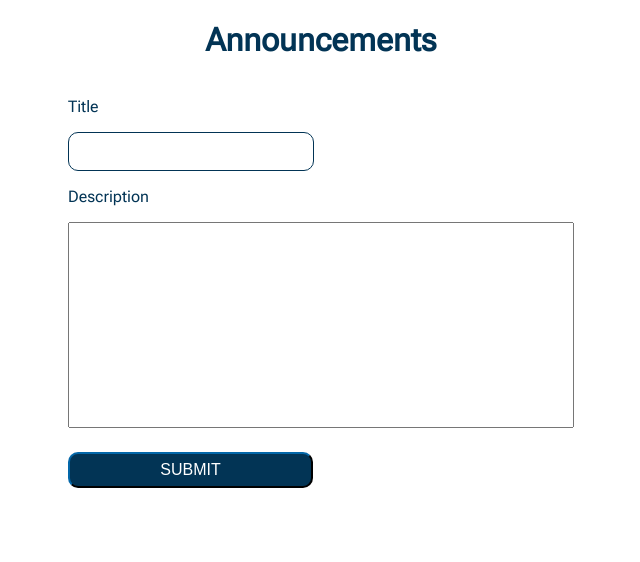
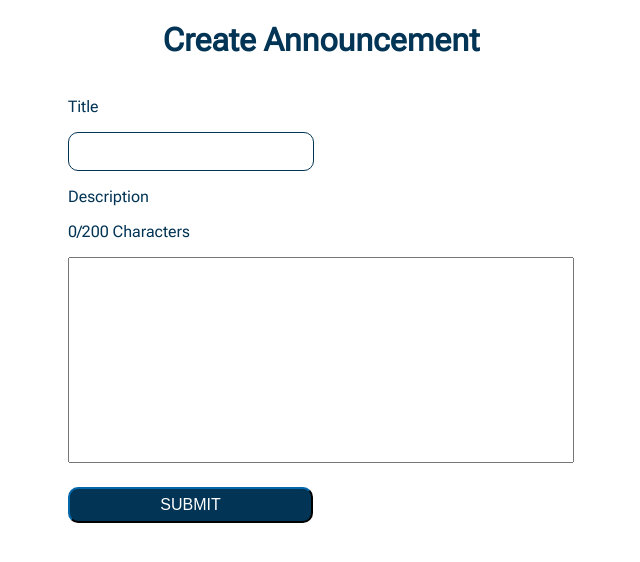
Before and after one commit to chrismok17/ISSP-BCIT-BSN, a React (Create React App) app in the folder client/: page / in a window 1280 px wide. Shown: the top 562 px of the page, without its empty margins (319-959 px from the left). Built offline with nearby package versions, Linux system fonts and the light colour scheme.

Commit message:
added character count; max 200 description text area

```diff
--- a/client/src/components/Announcements/Announcement.js
+++ b/client/src/components/Announcements/Announcement.js
@@ -1,13 +1,17 @@
 import { useState } from "react";
-import { useNavigate } from "react-router-dom";
+// import { useNavigate } from "react-router-dom";
 import "./Announcements.css";
 
 const Announcement = () => {
   const [title, setTitle] = useState("");
   const [description, setDescription] = useState("");
   let date = new Date();
+  const [count, setCount] = useState(0);
   date.setHours(date.getHours() - 8);
-  let datetime= date.toISOString().slice(0, 19).replace('T', ' ');
+  let datetime = date.toISOString().slice(0, 19).replace("T", " ");
+  const counter = (e) => {
+    setCount(e.target.value.length);
+  };
   const handleSubmit = async (e) => {
     // Added 'e' parameter so that i can use e.preventDefault() since before I was getting page reload errors when trying to use fetch, this helps prevent it
     e.preventDefault();
@@ -16,7 +20,7 @@ const Announcement = () => {
       headers: {
         "Content-Type": "application/json",
       },
-      body: JSON.stringify({ title, description, date:datetime }),
+      body: JSON.stringify({ title, description, date: datetime }),
     })
       .then((response) => response.json())
       .then((data) => {
@@ -35,7 +39,7 @@ const Announcement = () => {
   return (
     <>
       <div className="announcement-wrapper">
-        <h1>Announcements</h1>
+        <h1>Create Announcement</h1>
         <form className="form" onSubmit={(e) => handleSubmit(e)}>
           <label>
             <p>Title</p>
@@ -43,10 +47,13 @@ const Announcement = () => {
           </label>
           <label>
             <p>Description</p>
+            <p className="count">{`${count}/200 Characters`}</p>
             <textarea
               id="description"
-              type="description"
-              onChange={(e) => setDescription(e.target.value)}
+              type="text"
+              maxlength="200"
+              onChange={counter}
+              // onChange={(e) => setDescription(e.target.value)}
             />
           </label>
           <div className="submit-button">
```
Also changed, not shown: client/src/components/Announcements/Announcements.css (line endings or trailing spaces).
